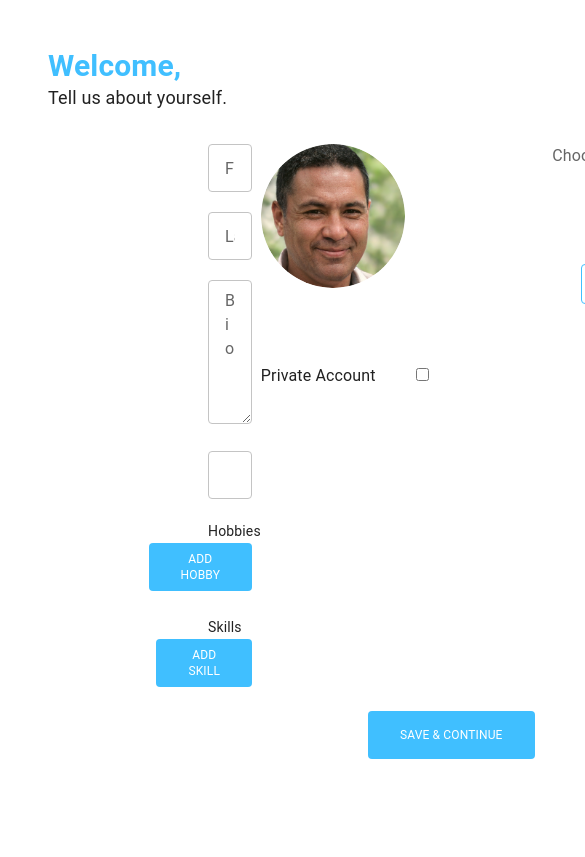
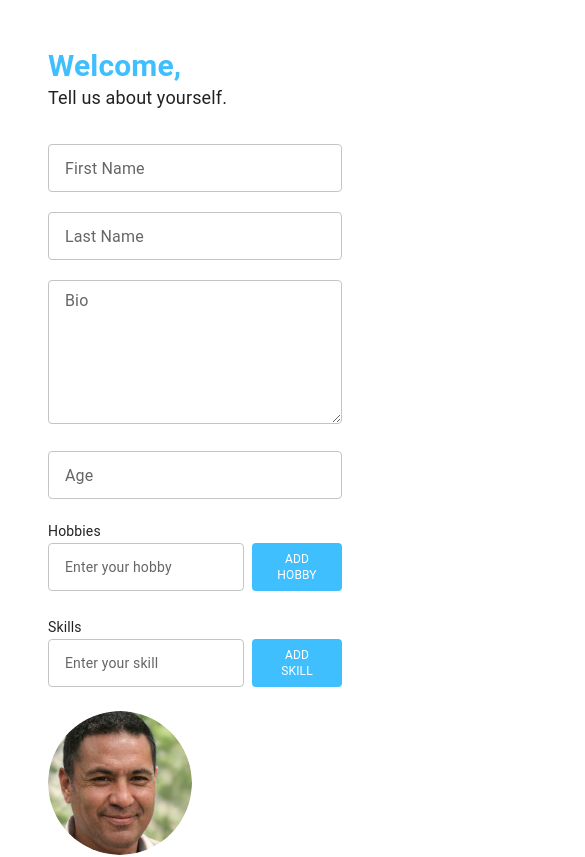
Before and after one commit to Arun89-crypto/SW-E11, a React (Create React App) app in the folder client/: page /welcome in a window 390 px wide. Shown: the top 857 px of the page, 585 px wide, since content can reach past the window. Built offline with nearby package versions, Linux system fonts and the light colour scheme.

Commit message:
📱 Welcome Page

```diff
--- a/client/src/pages/welcome.tsx
+++ b/client/src/pages/welcome.tsx
@@ -9,7 +9,7 @@ const Welcome = () => {
             <div className="text-lg">
                 Tell us about yourself.
             </div>
-            <div className="ml-40 mr-10">
+            <div className="md:ml-20 lg:ml-40 lg:mr-10">
                 <ProfileUpdate />
             </div>
         </div>
--- a/client/src/shared/components/Button.tsx
+++ b/client/src/shared/components/Button.tsx
@@ -2,7 +2,7 @@ import React from 'react'
 
 export const PrimaryButton = (props: any) => {
   return (
-    <button className='bg-secondary h-12 rounded px-8 text-white uppercase text-xs'>
+    <button className='bg-secondary h-12 rounded px-6 lg:px-8 text-white uppercase text-xs'>
       {props.msg}
     </button>
   )
--- a/client/src/shared/components/ProfileUpdate.tsx
+++ b/client/src/shared/components/ProfileUpdate.tsx
@@ -3,36 +3,36 @@ import { PrimaryButton, SecondaryButton } from "./Button"
 const ProfileUpdate = () => {
     return (
         <form className="mt-8 grid">
-            <div className="flex">
-                <div className="flex-1">
+            <div className="lg:flex">
+                <div className="lg:flex-1">
                     <input
                         id="firstName"
                         type="text"
                         placeholder="First Name"
-                        className="rounded text-text placeholder:text-text focus:outline-none border border-border focus:border-gray-500 w-5/6 h-12 px-4"
+                        className="rounded text-text placeholder:text-text focus:outline-none border border-border focus:border-gray-500 w-full md:w-5/6 h-12 px-4"
                     />
                     <input
                         id="lastName"
                         type="text"
                         placeholder="Last Name"
-                        className="rounded text-text placeholder:text-text focus:outline-none border border-border focus:border-gray-500 w-5/6 h-12 px-4 my-5"
+                        className="rounded text-text placeholder:text-text focus:outline-none border border-border focus:border-gray-500 w-full md:w-5/6 h-12 px-4 my-5"
                     />
                     <textarea
                         id="bio"
                         placeholder="Bio"
-                        className="rounded text-text placeholder:text-text focus:outline-none border border-border focus:border-gray-500 w-5/6 h-36 px-4 py-2"
+                        className="rounded text-text placeholder:text-text focus:outline-none border border-border focus:border-gray-500 w-full md:w-5/6 h-36 px-4 py-2"
                     />
                     <input
                         id="age"
                         type="number"
                         placeholder="Age"
-                        className="rounded text-text placeholder:text-text focus:outline-none border border-border focus:border-gray-500 w-5/6 h-12 px-4 my-5"
+                        className="rounded text-text placeholder:text-text focus:outline-none border border-border focus:border-gray-500 w-full md:w-5/6 h-12 px-4 my-5"
                     />
                     <div>
                         <label className="text-sm">
                             Hobbies
                             <br />
-                            <div className="w-5/6 grid grid-flow-row-dense grid-cols-3 auto-cols-max">
+                            <div className="w-full md:w-5/6 grid grid-flow-row-dense grid-cols-3 auto-cols-max">
                                 <input
                                     id="age"
                                     type="string"
@@ -50,7 +50,7 @@ const ProfileUpdate = () => {
                         <label className="text-sm">
                             Skills
                             <br />
-                            <div className="w-5/6 grid grid-flow-row-dense grid-cols-3 auto-cols-max">
+                            <div className="w-full md:w-5/6 grid grid-flow-row-dense grid-cols-3 auto-cols-max">
                                 <input
                                     id="age"
                                     type="text"
@@ -64,20 +64,20 @@ const ProfileUpdate = () => {
                         </label>
                     </div>
                 </div>
-                <div className="flex-1">
-                    <div className="flex">
+                <div className="lg:flex-1">
+                    <div className="lg:flex">
                         <img
                             src="/Avatar.png"
                             alt="Avatar"
                             className="rounded-full h-36 w-36"
                         />
                         <div>
-                            <div className="text-right justify-self-end text-text ml-32">
+                            <div className="lg:text-right lg:justify-self-end text-text lg:ml-32">
                                 Choose an avatar for
                                 <br />
                                 your profile
                             </div>
-                            <div className="ml-44 mt-12">
+                            <div className="lg:ml-44 mt-6 lg:mt-12">
                                 <SecondaryButton msg="Choose Avatar" />
                             </div>
                         </div>
```
